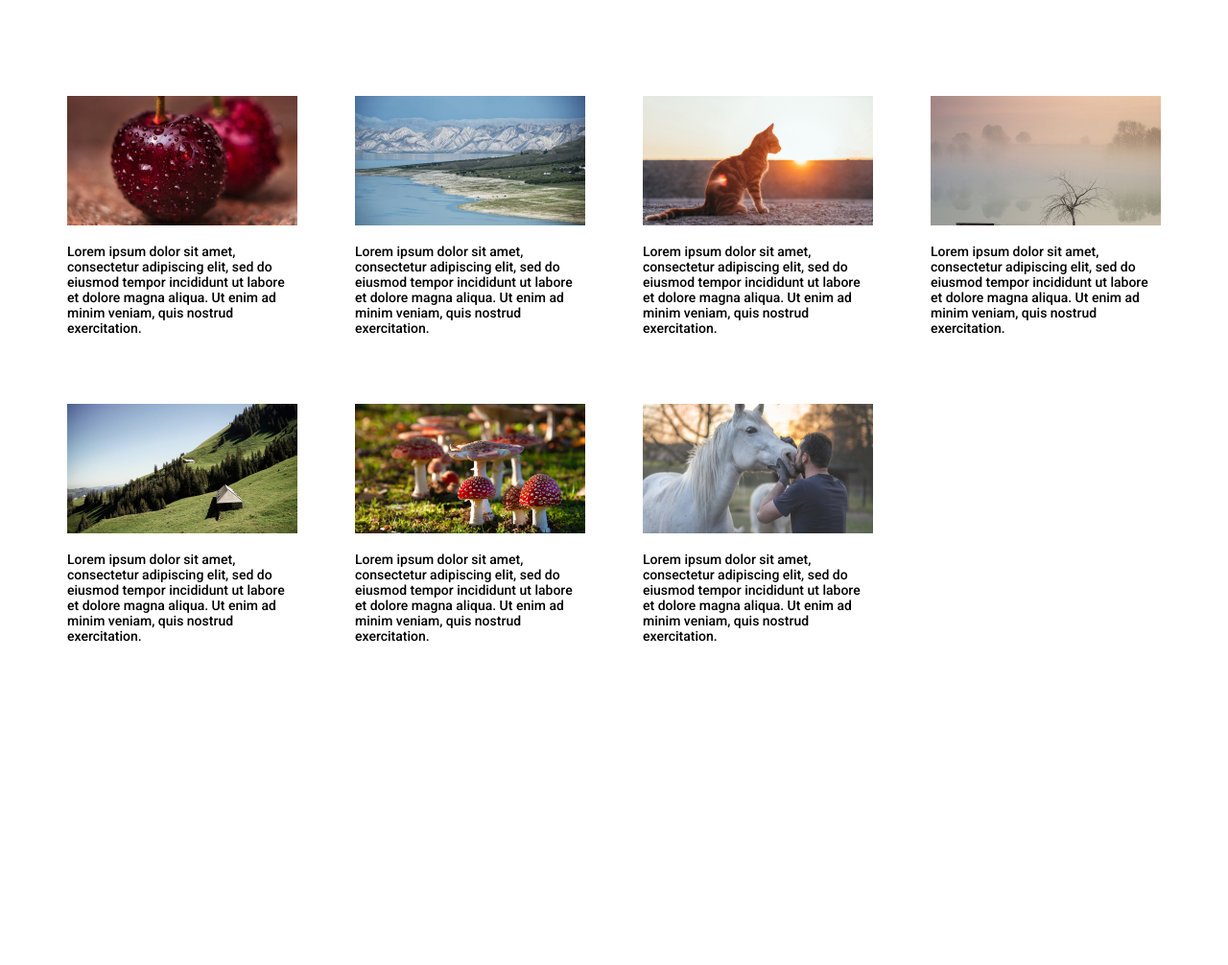
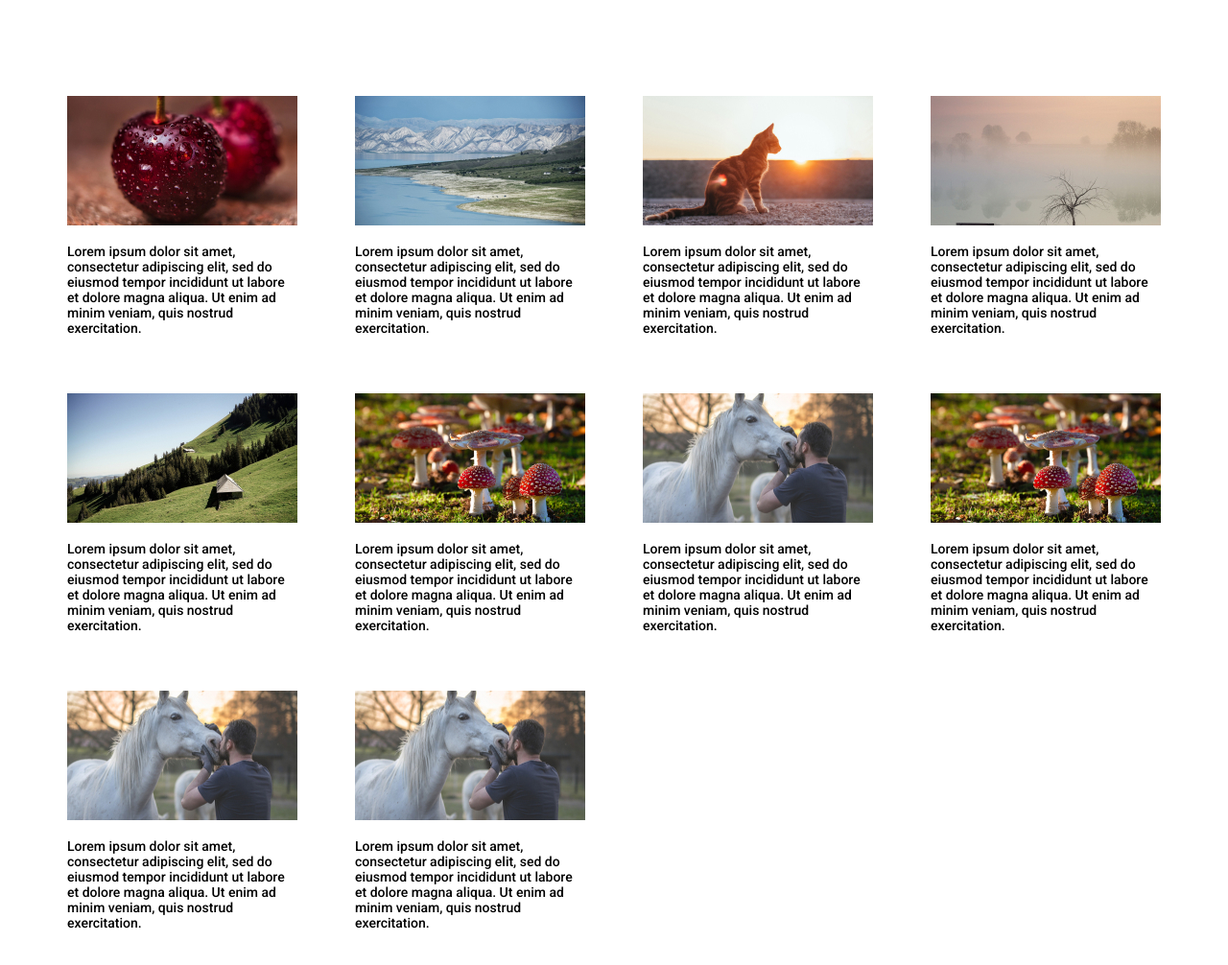
Before and after one commit to Studdnet/html-grid, a plain HTML site: page html/news.html in a window 1280 px wide. Shown: the whole page at 96% size. Before the commit the page ends 800 px from the top, so only its background shows below. Drawn offline with Linux system fonts and the light colour scheme.

Commit message:
add some item

```diff
--- a/css/style.css
+++ b/css/style.css
@@ -42,7 +42,6 @@
 .news__container {
 	padding: 80px 0 88px 0;
 	width: 100%;
-	height: 750px;
 	display: grid;
 	grid-template: repeat(2, 1fr) /repeat(4, 1fr);
 	grid-auto-rows: 1fr;
--- a/html/news.html
+++ b/html/news.html
@@ -88,6 +88,39 @@
 					</p>
 				</div>
 			</div>
+			<div class="news__item">
+				<div class="item__img">
+					<img src="../img/mushroom.jpg" alt="cherry">
+				</div>
+				<div class="item__descr">
+					<p>
+						Lorem ipsum dolor sit amet, consectetur adipiscing elit, sed do eiusmod tempor incididunt ut labore et
+						dolore magna aliqua. Ut enim ad minim veniam, quis nostrud exercitation.
+					</p>
+				</div>
+			</div>
+			<div class="news__item">
+				<div class="item__img">
+					<img src="../img/arabian-horse.jpg" alt="cherry">
+				</div>
+				<div class="item__descr">
+					<p>
+						Lorem ipsum dolor sit amet, consectetur adipiscing elit, sed do eiusmod tempor incididunt ut labore et
+						dolore magna aliqua. Ut enim ad minim veniam, quis nostrud exercitation.
+					</p>
+				</div>
+			</div>
+			<div class="news__item">
+				<div class="item__img">
+					<img src="../img/arabian-horse.jpg" alt="cherry">
+				</div>
+				<div class="item__descr">
+					<p>
+						Lorem ipsum dolor sit amet, consectetur adipiscing elit, sed do eiusmod tempor incididunt ut labore et
+						dolore magna aliqua. Ut enim ad minim veniam, quis nostrud exercitation.
+					</p>
+				</div>
+			</div>
 		</div>
 	</div>
 </body>
```
